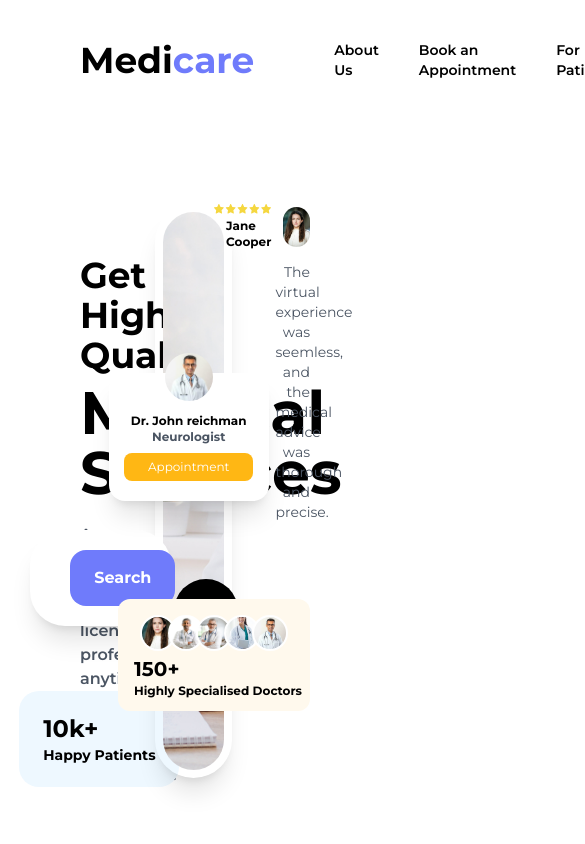
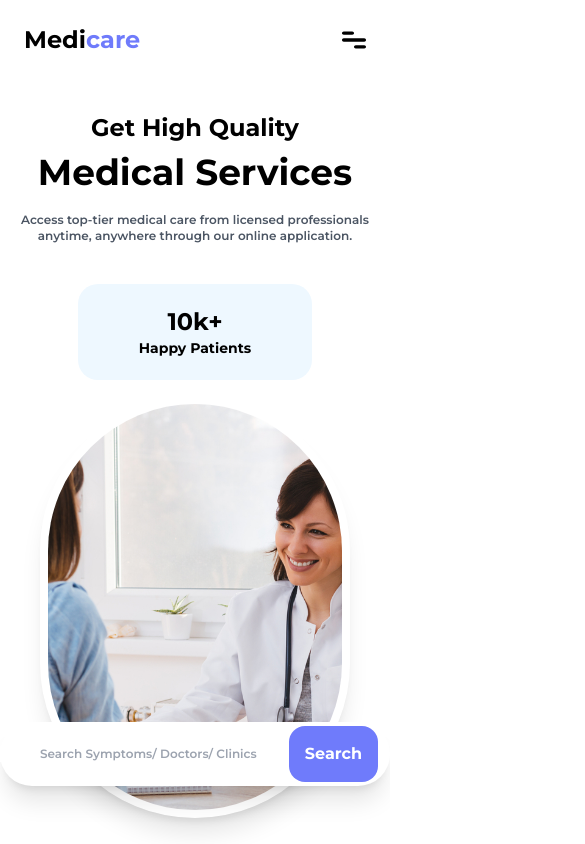
Before and after one commit to Ahaan77/everheal-task, a React (Create React App) app: page / in a window 390 px wide. Shown: the top 844 px of the page, 585 px wide, since content can reach past the window. Built offline with nearby package versions, Linux system fonts and the light colour scheme.

Commit message:
Mobile init

```diff
--- a/src/App.js
+++ b/src/App.js
@@ -1,10 +1,29 @@
-import logo from './logo.svg';
 import './App.css';
 import { useEffect, useState } from 'react';
 
 function App() {
 
   const navHover = "hover:text-gray-400 hover:transition duration-200 cursor-pointer"
+  const [menuActive, setMenuActive] = useState(false)
+
+  function getWindowSize() {
+    const { innerWidth, innerHeight } = window;
+    return { innerWidth, innerHeight };
+  }
+
+  const [windowSize, setWindowSize] = useState(getWindowSize());
+
+  useEffect(() => {
+    function handleWindowResize() {
+      setWindowSize(getWindowSize());
+    }
+
+    window.addEventListener("resize", handleWindowResize);
+
+    return () => {
+      window.removeEventListener("resize", handleWindowResize);
+    };
+  }, []);
 
   function reveal() {
     var reveals = document.querySelector(".reveal");
@@ -22,10 +41,11 @@ function App() {
     <div className='scrollbar-hide' >
       {/* Topbar */}
       <div className="flex justify-between items-center font-['Montserrat'] ">
-        <div className='font-bold text-black mx-20 my-10 text-4xl hover:scale-[1.1] hover:transition duration-200 hover:duration-200 cursor-pointer'>
+        <div className='font-bold text-black mx-6 md:mx-20 my-6 md:my-10 text-2xl md:text-4xl hover:scale-[1.1] hover:transition duration-200 hover:duration-200 cursor-pointer'>
           Medi<span className='text-[#6F7BFB]'>care</span>
         </div>
-        <div className='flex gap-10 items-center mr-20 text-sm text-black font-semibold'>
+        {windowSize?.innerWidth > 640 ?
+          <div className='flex gap-10 items-center mr-20 text-sm text-black font-semibold '>
             <div className={navHover}>About Us</div>
             <div className={navHover}>Book an Appointment</div>
             <div className={navHover}>For Patient</div>
@@ -34,38 +54,53 @@ function App() {
             <div className='px-5 py-[6px] border border-[#6F7BFB] cursor-pointer hover:bg-[#6F7BFB] hover:text-white hover:transition duration-200 text-[#6F7BFB] rounded-xl'>
               Login
             </div>
+          </div> :
+          <div className='mr-6'>
+            <img onClick={() => setMenuActive(!menuActive)} className='h-6 w-6' src={!menuActive ? "/assets/menu-open.svg" : "/assets/menu-close.svg"} alt="menu" />
           </div>
+        }
       </div>
 
       {/* Hero */}
 
       <div className='w-full reveal fade-bottom'>
-        <div className='mx-20'>
-          <div className='grid grid-cols-6 h-[80vh]'>
+        <div className='md:mx-20'>
+          <div className='md:grid grid-cols-6 h-[80vh]'>
             <div className='col-span-3 w-full relative '>
-              <div className='mt-[16vh]'>
-                <p className="font-bold text-4xl font-['Montserrat']">Get High Quality</p>
-                <p className="font-bold text-6xl mt-2 font-['Montserrat'] ">Medical Services</p>
-                <p className="font-semibold text-gray-600 mt-5 w-[80%] font-['Montserrat']">Access top-tier medical care from licensed professionals anytime, anywhere through our online application.</p>
+              <div className='mt-8 md:mt-[16vh]'>
+                <p className="font-bold text-2xl md:text-4xl font-['Montserrat'] text-center md:text-left ">Get High Quality</p>
+                <p className="font-bold text-4xl md:text-6xl mt-2 font-['Montserrat'] text-center md:text-left ">Medical Services</p>
+                <p className="font-semibold text-xs md:text-base text-gray-600 mt-5 w-[100%] md:w-[80%] font-['Montserrat'] text-center md:text-left">Access top-tier medical care from licensed professionals anytime, anywhere through our online application.</p>
               </div>
-              <div className='absolute bottom-[1vh] right-[4vw] w-40 h-24 rounded-[20px] bg-[#EEF8FF] flex items-center justify-center'>
+              {windowSize?.innerWidth > 640 ?
+                <div className='md:absolute md:bottom-[1vh] md:right-[4vw] w-40 mt-10 md:mt-0 md:w-40 h-24 rounded-[20px] bg-[#EEF8FF] flex items-center justify-center'>
                   <div className='flex flex-col gap-0'>
-                  <p className="font-bold text-2xl font-['Montserrat']">10k+</p>
-                  <p className="font-bold text-sm font-['Montserrat']">Happy Patients</p>
+                    <p className="font-bold text-2xl text-center md:text-left font-['Montserrat']">10k+</p>
+                    <p className="font-bold text-sm text-center md:text-left font-['Montserrat']">Happy Patients</p>
+                  </div>
+                </div> :
+                <div className='w-full flex justify-center'>
+                  <div className='w-[60%] mt-10 h-24 rounded-[20px] bg-[#EEF8FF] flex items-center justify-center '>
+                    <div className='flex flex-col gap-0'>
+                      <p className="font-bold text-2xl text-center md:text-left font-['Montserrat']">10k+</p>
+                      <p className="font-bold text-sm text-center md:text-left font-['Montserrat']">Happy Patients</p>
+                    </div>
+                  </div>
+                </div>}
+            </div>
+            <div className='col-span-2 w-full md:-ml-10 relative'>
+              <div className='h-[50vh] md:h-[68vh] rounded-full shadow-xl md:mt-[10vh] mt-4 mx-10 md:mx-0'>
+                <img className="p-2 object-cover h-[50vh] md:h-[68vh]  w-full rounded-full" src="/assets/doctor-appointment.jpg" alt="doctors-image" />
+
               </div>
 
+              <div className={windowSize.innerWidth > 640 ? 'h-24 bg-white shadow-xl absolute  w-[36vw] bottom-[20vh] rounded-[35px] -left-[32vw] flex items-center' : 'h-16 relative bg-white shadow-xl rounded-[35px] -mt-24 z-90 w-full flex items-center '}>
+                <input className="w-full pl-10 focus:outline-none text-gray-700 text-xs md:text-sm font-semibold font-['Montserrat']" placeholder='Search Symptoms/ Doctors/ Clinics' />
+                <button className="mr-3 md:mr-5 bg-[#6F7BFB] text-white md:px-6 px-4 font-['Montserrat'] py-4 rounded-2xl font-bold hover:bg-opacity-80 hover:transition duration-200">Search</button>
               </div>
-            </div>
-            <div className='col-span-2 w-full -ml-10 relative'>
-              <div className='h-[68vh] rounded-full shadow-xl mt-[10vh]'>
-                <img className="p-2 object-cover h-[68vh] w-full rounded-full" src="/assets/doctor-appointment.jpg" alt="doctors-image" />
 
-              </div>
-              <div className='h-24 bg-white shadow-xl absolute  w-[36vw] bottom-[20vh] rounded-[35px] -left-[32vw] flex items-center '>
-                <input className="w-full pl-10 focus:outline-none text-gray-700 text-sm font-semibold font-['Montserrat']" placeholder='Search Symptoms/ Doctors/ Clinics' />
-                <button className="mr-5 bg-[#6F7BFB] text-white px-6 font-['Montserrat'] py-4 rounded-2xl font-bold hover:bg-opacity-80 hover:transition duration-200">Search</button>
-              </div>
-              <div className='h-32 w-40 bg-white shadow-xl rounded-2xl absolute top-[30vh] -right-[9.5vw]'>
+              {windowSize.innerWidth > 640 ?
+                <div className='h-32 w-40 bg-white shadow-xl rounded-2xl md:absolute md:top-[30vh] md:-right-[9.5vw]'>
                   <div className='w-full flex justify-center -mt-5'>
                     <img className='h-12 w-12 object-cover rounded-full' src="/assets/doc-4.jpg" alt="doctor" />
                   </div>
@@ -78,24 +113,27 @@ function App() {
                   <div className='w-full flex justify-center mt-2'>
                     <div className="z-90 px-6 py-[6px] bg-[#FFB714] rounded-lg text-white text-xs flex justify-center items-center font-['Montserrat'] hover:bg-opacity-80 hover:transition duration-200 cursor-pointer">Appointment</div>
                   </div>
-              </div>
+                </div> : null}
+              {windowSize?.innerWidth > 640 ?
                 <div className='h-16 w-16 bg-black rounded-full shadow-xl absolute bottom-[18vh] -right-[1.5vw] shadow-xl flex justify-center items-center'>
                   <img src="/assets/arrow.svg" alt="arrow" />
-              </div>
+                </div> : null}
             </div>
             <div className='col-span-1 w-full relative'>
+              {windowSize?.innerWidth > 640 ?
+                <div>
                   <div className='flex gap-3 items-center justify-end mt-[10vh]'>
                     <div className='flex flex-col gap-1 '>
                       <img src="/assets/stars.svg" alt="stars" />
                       <p className="font-bold text-xs ml-3 font-['Montserrat']">Jane Cooper</p>
-
                     </div>
                     <img src="/assets/jane.jpg" className='h-10 w-10 object-cover rounded-full' alt="jane" />
-
                   </div>
                   <p className="text-gray-600 text-sm mt-3 ml-0 w-[90%] absolute right-0 text-right font-['Montserrat']">The virtual experience was seemless, and the medical advice was thorough and precise.</p>
+                </div> : null}
 
-              <div className='bg-[#FFF9ED] h-28 w-48 absolute bottom-[10vh] right-0 rounded-xl'>
+              {windowSize?.innerWidth > 640 ?
+                <div className='bg-[#FFF9ED] h-28 w-48 md:absolute md:bottom-[10vh] md:right-0 rounded-xl'>
                   <div className='mt-4 flex justify-center items-center'>
                     <div className='flex items-center'>
                       <div className='h-9 w-9 bg-white rounded-full flex justify-center items-center'>
@@ -123,7 +161,7 @@ function App() {
 
                   </div>
 
-              </div>
+                </div> : null}
 
             </div>
           </div>
--- a/src/index.css
+++ b/src/index.css
@@ -10,7 +10,7 @@ body {
   -webkit-font-smoothing: antialiased;
   -moz-osx-font-smoothing: grayscale;
   background-color: white;
-  overflow: hidden;
+  /* overflow: hidden; */
 }
 
 code {
--- a/tailwind.config.js
+++ b/tailwind.config.js
@@ -7,6 +7,22 @@ module.exports = {
         'montserrat': ['Montserrat'],
       },
     },
+    screens: {
+      'sm': '640px',
+      // => @media (min-width: 640px) { ... }
+
+      'md': '768px',
+      // => @media (min-width: 768px) { ... }
+
+      'lg': '1024px',
+      // => @media (min-width: 1024px) { ... }
+
+      'xl': '1280px',
+      // => @media (min-width: 1280px) { ... }
+
+      '2xl': '1536px',
+      // => @media (min-width: 1536px) { ... }
+    }
   },
   plugins: [require('tailwind-scrollbar-hide')],
 }
```
Also changed, not shown: public/assets/menu-close.svg (added), public/assets/menu-open.svg (added). Lines whose indentation alone changed are shown as unchanged.
